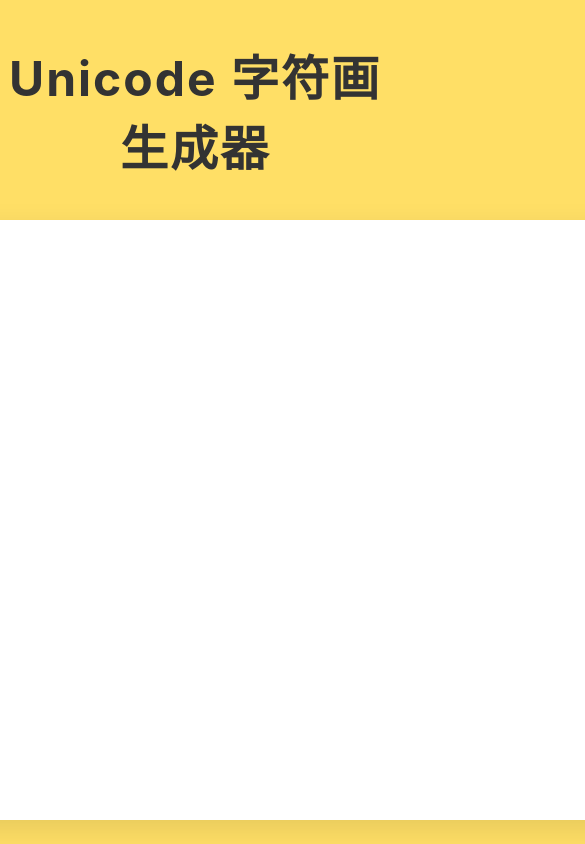
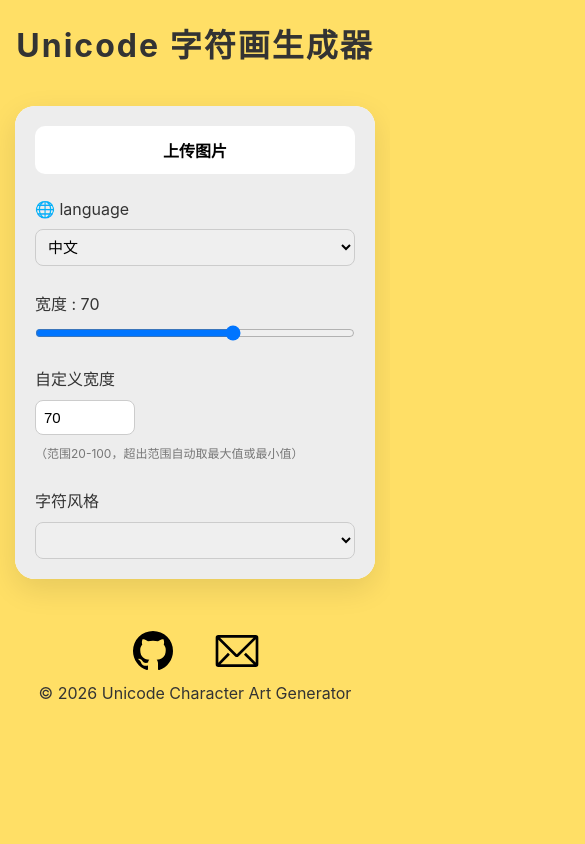
Before and after one commit to Wh17eN1gh7/unicode-character-art-generator, a Vue app: page / in a window 390 px wide. Shown: the top 844 px of the page, 585 px wide, since content can reach past the window. Built offline with nearby package versions, Linux system fonts and the light colour scheme.

Commit message:
update page title

```diff
--- a/src/App.vue
+++ b/src/App.vue
@@ -457,15 +457,17 @@ async function copy(){
 
   padding-top:40px;
 
+  padding-left:15px;
+
+  padding-right:15px;
+
 }
-
-
 
 
 
 .title{
 
-  font-size:48px;
+  font-size:clamp(32px,5vw,48px);
 
   font-weight:700;
 
@@ -483,24 +485,19 @@ async function copy(){
 
 
 
-
 .main-card{
 
+  width:100%;
 
-  width:1100px;
-
+  max-width:1100px;
 
   min-height:600px;
 
-
   display:flex;
-
 
   background:white;
 
-
   border-radius:20px;
-
 
   box-shadow:
 
@@ -508,11 +505,12 @@ async function copy(){
 
       rgba(0,0,0,0.1);
 
-
   overflow:hidden;
 
+}
 
-}
+
+
 
 
 
@@ -534,13 +532,10 @@ async function copy(){
   gap:25px;
 
 
-  background: #ededed;
+  background:#ededed;
 
 
 }
-
-
-
 
 
 
@@ -555,10 +550,10 @@ async function copy(){
   padding:12px;
 
 
-  background: #ffffff;
+  background:#ffffff;
 
 
-  color: #000000;
+  color:#000000;
 
 
   text-align:center;
@@ -584,7 +579,7 @@ async function copy(){
 
 .upload-btn:hover{
 
-  box-shadow: 12px 12px 12px rgba(0,0,0,0.1);
+  box-shadow:12px 12px 12px rgba(0,0,0,0.1);
 
 }
 
@@ -593,9 +588,7 @@ async function copy(){
 
 
 
-
 .language-box,
-
 
 .control-item{
 
@@ -618,7 +611,6 @@ async function copy(){
 
 
 select,
-
 
 input[type="number"]{
 
@@ -693,7 +685,6 @@ input[type="range"]{
 
 
 
-
 .copy-btn{
 
 
@@ -720,7 +711,9 @@ input[type="range"]{
 
   font-size:16px;
 
-  transition: .2s;
+
+  transition:.2s;
+
 
 }
 
@@ -729,11 +722,12 @@ input[type="range"]{
 
 
 
+
 .copy-btn:hover{
-  box-shadow: 12px 12px 12px rgba(0,0,0,0.2);
+
+  box-shadow:12px 12px 12px rgba(0,0,0,0.2);
+
 }
-
-
 
 
 
@@ -747,6 +741,9 @@ input[type="range"]{
 
 
   flex:1;
+
+
+  min-width:0;
 
 
   display:flex;
@@ -765,7 +762,6 @@ input[type="range"]{
 
 
 }
-
 
 
 
@@ -809,50 +805,202 @@ input[type="range"]{
   margin:0;
 
 
+  max-width:100%;
+
+
+  overflow:auto;
+
+
 }
+
+
+
+
+
+
+
+
 .footer-icons{
 
-  margin-top:320px;
+
+  margin-top:60px;
+
 
   display:flex;
 
+
   justify-content:center;
+
 
   gap:20px;
 
+
 }
+
+
+
+
+
+
+
 .icon-button{
+
 
   width:64px;
 
+
   height:64px;
 
-  border-radius:50%;
 
   display:flex;
 
+
   justify-content:center;
+
 
   align-items:center;
 
 
-  transition:
+  transition:transform .3s ease;
 
-      transform .3s ease
-
-}
-.icon-button img{
-
-  width:64px;
-
-  height:64px;
-
-}
-.icon-button:hover{
-
-  transform:translateY(-5px);
 
 }
 
 
+
+
+
+
+
+.icon-button img{
+
+
+  width:48px;
+
+
+  height:48px;
+
+
+}
+
+
+
+
+
+
+
+.icon-button:hover{
+
+
+  transform:translateY(-5px);
+
+
+}
+
+
+
+
+
+
+
+
+
+/* 手机适配 */
+
+@media(max-width:800px){
+
+
+  .page{
+
+    padding-top:20px;
+
+  }
+
+
+
+
+  .main-card{
+
+
+    flex-direction:column;
+
+
+    width:100%;
+
+
+    min-height:auto;
+
+
+  }
+
+
+
+
+
+
+  .control-panel{
+
+
+    width:100%;
+
+
+    padding:20px;
+
+
+  }
+
+
+
+
+
+
+  .preview-panel{
+
+
+    width:100%;
+
+
+    padding:20px;
+
+
+    min-height:300px;
+
+
+  }
+
+
+
+
+
+
+  .preview{
+
+
+    font-size:10px;
+
+
+    padding:15px;
+
+
+  }
+
+
+
+
+
+
+  .footer-icons{
+
+
+    margin-top:40px;
+
+
+  }
+
+
+
+}
+
+
+
 </style>
```
